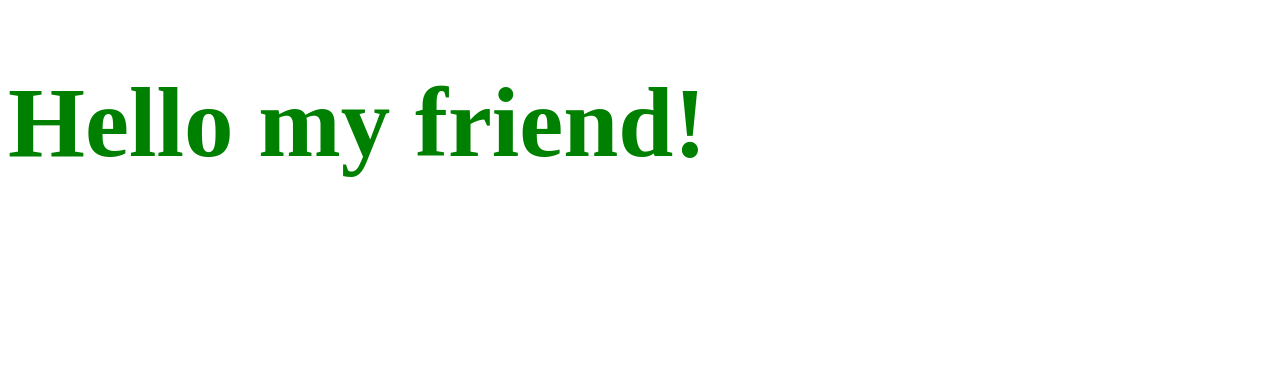
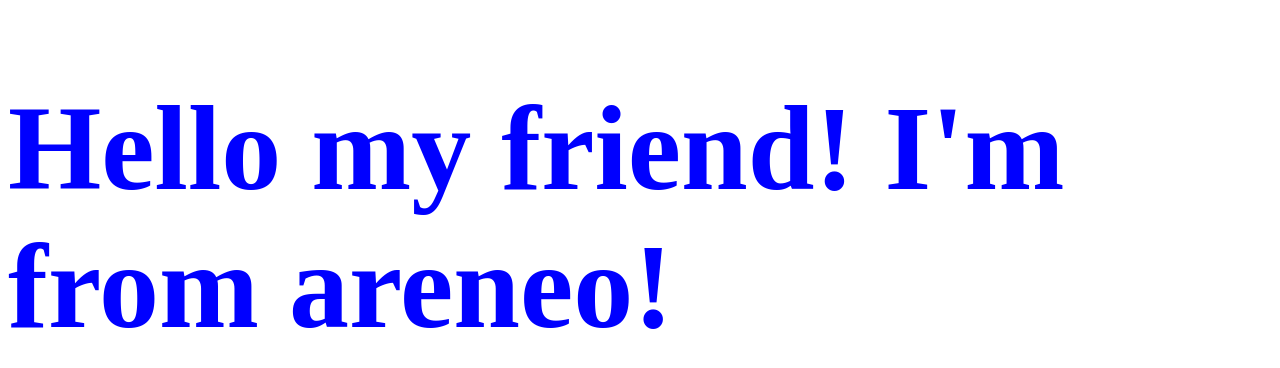
Before and after one commit to doge5ever/testweb, a plain HTML site: page index.html in a window 1280 px wide. Drawn offline with Linux system fonts and the light colour scheme.

Commit message:
Made it like conio

```diff
--- a/index.html
+++ b/index.html
@@ -7,6 +7,6 @@
     <title>Document</title>
 </head>
 <body>
-    <h1 class="main-header">Hello my friend!</h1>
+    <h1 class="main-header">Hello my friend! I'm from areneo!</h1>
 </body>
 </html>
--- a/style.css
+++ b/style.css
@@ -1,4 +1,4 @@
 .main-header {
-    font-size: 99px;
-    color: green;
+    font-size: 120px;
+    color: blue;
 }
```
